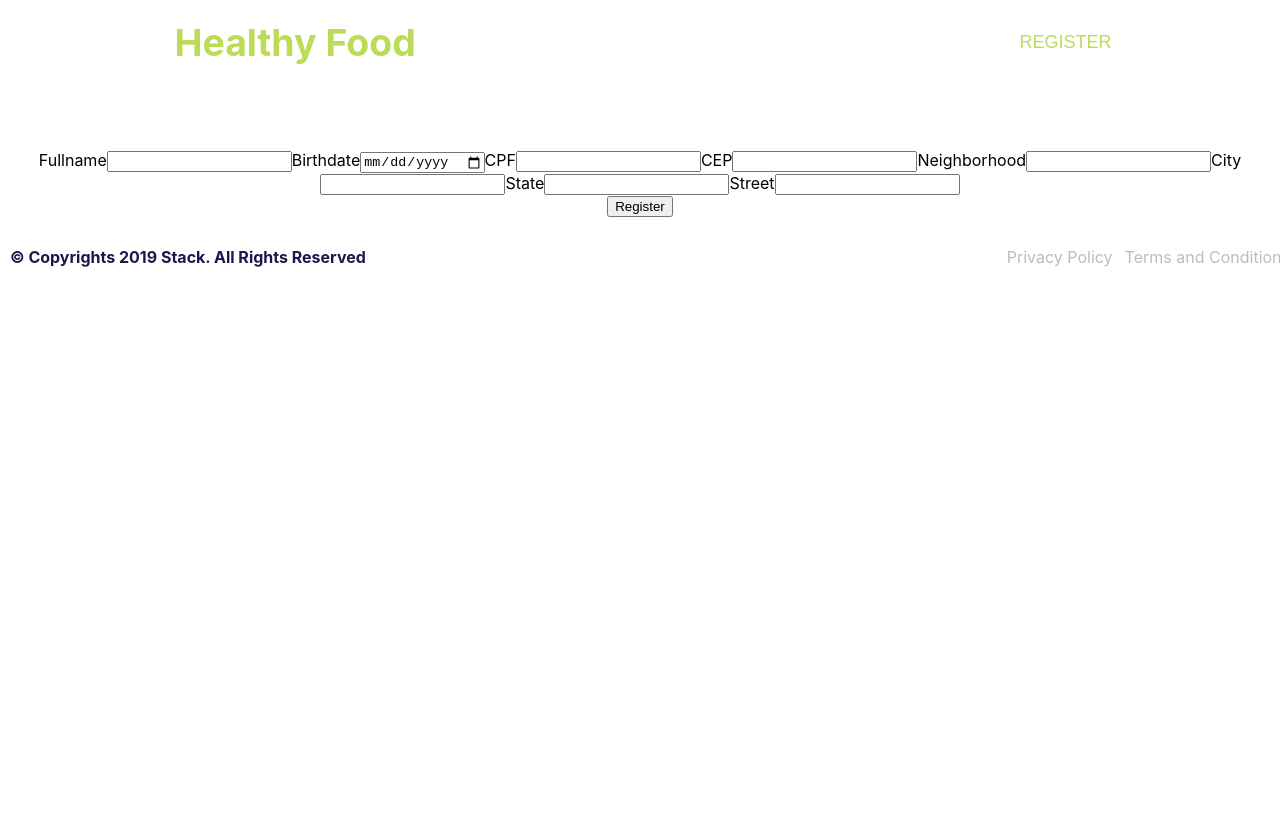
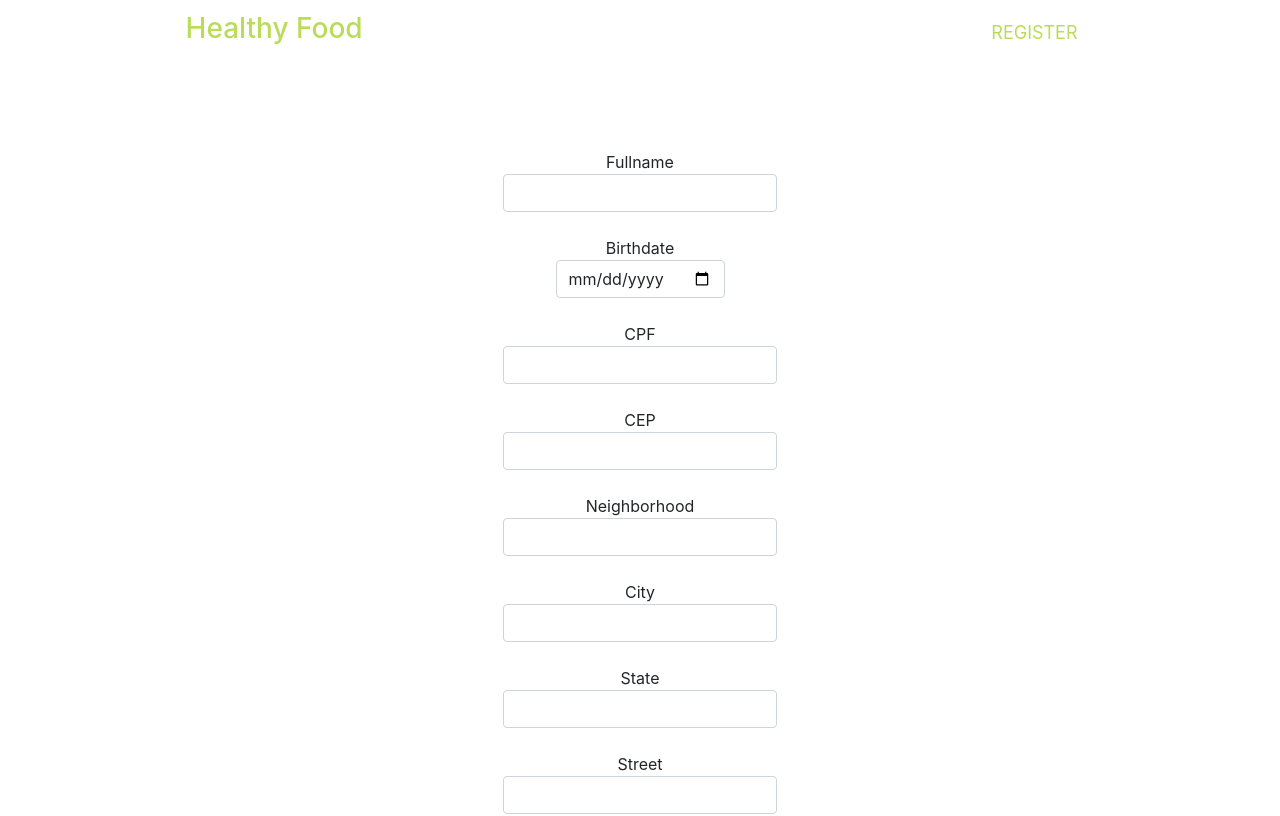
Before and after one commit to visantiago99/gcb-frontend-challenge, a React (Create React App) app: page /register in a window 1280 px wide. Shown: the top 816 px of the page. Built offline with nearby package versions, Linux system fonts and the light colour scheme.

Commit message:
Add bootstrap to forms and cpf validator

```diff
--- a/package.json
+++ b/package.json
@@ -9,6 +9,7 @@
     "@testing-library/react": "^11.2.7",
     "@testing-library/user-event": "^12.8.3",
     "axios": "^0.24.0",
+    "cpf-cnpj-validator": "^1.0.3",
     "react": "^17.0.2",
     "react-dom": "^17.0.2",
     "react-icons": "^4.3.1",
--- a/public/index.html
+++ b/public/index.html
@@ -15,6 +15,7 @@
       user's mobile device or desktop. See https://developers.google.com/web/fundamentals/web-app-manifest/
     -->
     <link rel="manifest" href="%PUBLIC_URL%/manifest.json" />
+    <link href="https://cdn.jsdelivr.net/npm/bootstrap@5.1.3/dist/css/bootstrap.min.css" rel="stylesheet" integrity="sha384-1BmE4kWBq78iYhFldvKuhfTAU6auU8tT94WrHftjDbrCEXSU1oBoqyl2QvZ6jIW3" crossorigin="anonymous">
     <!--
       Notice the use of %PUBLIC_URL% in the tags above.
       It will be replaced with the URL of the `public` folder during the build.
@@ -28,6 +29,7 @@
   </head>
   <body>
     <noscript>You need to enable JavaScript to run this app.</noscript>
+    <script src="https://cdn.jsdelivr.net/npm/bootstrap@5.1.3/dist/js/bootstrap.bundle.min.js" integrity="sha384-ka7Sk0Gln4gmtz2MlQnikT1wXgYsOg+OMhuP+IlRH9sENBO0LRn5q+8nbTov4+1p" crossorigin="anonymous"></script>
     <div id="root"></div>
     <!--
       This HTML file is a template.
--- a/src/App.css
+++ b/src/App.css
@@ -273,4 +273,16 @@
 
 .formulary-container {
   margin-top: 150px;
+  margin-bottom: 150px;
 }
+
+.formulary-container button {
+  background-color: #badc58;
+  border: none;
+  border-radius: 2px;
+  outline: none;
+  color: #fff;
+  margin-left: 5px;
+  height: 35px;
+  width: 85px;
+}
--- a/src/components/Formulary.jsx
+++ b/src/components/Formulary.jsx
@@ -1,5 +1,6 @@
 import React, { useState, useEffect } from 'react';
 import axios from 'axios';
+import { cpf } from 'cpf-cnpj-validator';
 
 export default function Formulary() {
   const [formulary, setFormulary] = useState({
@@ -26,7 +27,6 @@ export default function Formulary() {
     fetchCEP()
   }, [formulary.cep])
 
-
   const handleChange = ({target}) => {
     setFormulary({
       ...formulary,
@@ -34,7 +34,27 @@ export default function Formulary() {
     })
   }
 
+  const validateFields = () => {
+    if (formulary.cpf.length !== 11 || !cpf.isValid(formulary.cpf)) {
+      setFormulary({
+        ...formulary,
+        cpf: '',
+      })
+      return false
+    }
+    // if (formulary.name.length === 0) return false
+    // if (formulary.birthdate.length === 0) return false
+    // if (formulary.cpf.length === 0) return false
+    // if (formulary.cep.length === 0) return false
+    // if (formulary.neighborhood.length === 0) return false
+    // if (formulary.city.length === 0) return false
+    // if (formulary.state.length === 0) return false
+    // if (formulary.street.length === 0) return false
+    return true
+  }
+
   const setLocalStorage = () => {
+    if (!validateFields()) return alert('Insert all required fields')
     const userObj = {
       name: formulary.name,
       birthdate: formulary.birthdate,
@@ -72,40 +92,56 @@ export default function Formulary() {
   return (
     <div className="formulary-container">
       <form>
-        <label>
+        <div className="mb-3">
+          <label className="form-label" for="name">
             Fullname
-          <input type="text" name="name" onChange={(e) => handleChange(e)} value={formulary.name} />
+            <input className="form-control" id="name" type="text" name="name" onChange={(e) => handleChange(e)} value={formulary.name} required />
           </label>
-        <label>
+        </div>
+        <div className="mb-3">
+          <label className="form-label" for="birthdate">
             Birthdate
-          <input type="date" name="birthdate" onChange={(e) => handleChange(e)} value={formulary.birthdate} />
+            <input className="form-control" id="birthdate" type="date" name="birthdate" onChange={(e) => handleChange(e)} value={formulary.birthdate} required />
           </label>
-        <label>
+        </div>
+        <div className="mb-3">
+          <label className="form-label" for="cpf">
             CPF
-          <input type="number" name="cpf" onChange={(e) => handleChange(e)} value={formulary.cpf} />
+            <input className="form-control" id="cpf" type="text" name="cpf" onChange={(e) => handleChange(e)} value={formulary.cpf} maxLength="11" required />
           </label>
-        <label>
+        </div>
+        <div className="mb-3">
+          <label className="form-label" for="cep">
             CEP
-          <input type="number" name="cep" onChange={(e) => handleChange(e)} maxLength='8' value={formulary.cep} />
+            <input className="form-control" id="cep" type="text" name="cep" onChange={(e) => handleChange(e)} maxLength='8' value={formulary.cep} required />
           </label>
-        <label>
+        </div>
+        <div className="mb-3">
+          <label className="form-label" for="neighborhood">
           Neighborhood
-          <input type="text" name="Neighborhood" value={cepData.bairro}  />
+            <input className="form-control" id="neighborhood" type="text" name="neighborhood" value={cepData.bairro} required  />
           </label>
-        <label>
+        </div>
+        <div className="mb-3">
+          <label className="form-label" for="city">
           City
-          <input type="text" name="City" value={cepData.localidade} />
+            <input className="form-control" id="city" type="text" name="city" value={cepData.localidade} required />
           </label>
-        <label>
+        </div>
+        <div className="mb-3">
+          <label className="form-label" for="state">
           State
-          <input type="text" name="State" value={cepData.uf} />
+            <input className="form-control" id="state" type="text" name="state" value={cepData.uf} required />
           </label>
-        <label>
+        </div>
+        <div className="mb-3">
+          <label className="form-label" for="street">
           Street
-          <input type="text" name="Street" value={cepData.logradouro} />
+            <input className="form-control" id="street" type="text" name="street" value={cepData.logradouro} required />
           </label>
+        </div>
       </form>
-      <button type="button" onClick={() => {
+      <button type="submit" onClick={() => {
         setLocalStorage()
         clearForm()
       }}>Register</button>
```
Also changed, not shown: 1 other file (tests, documents, lock files or other folders). Lines whose indentation alone changed are shown as unchanged.
